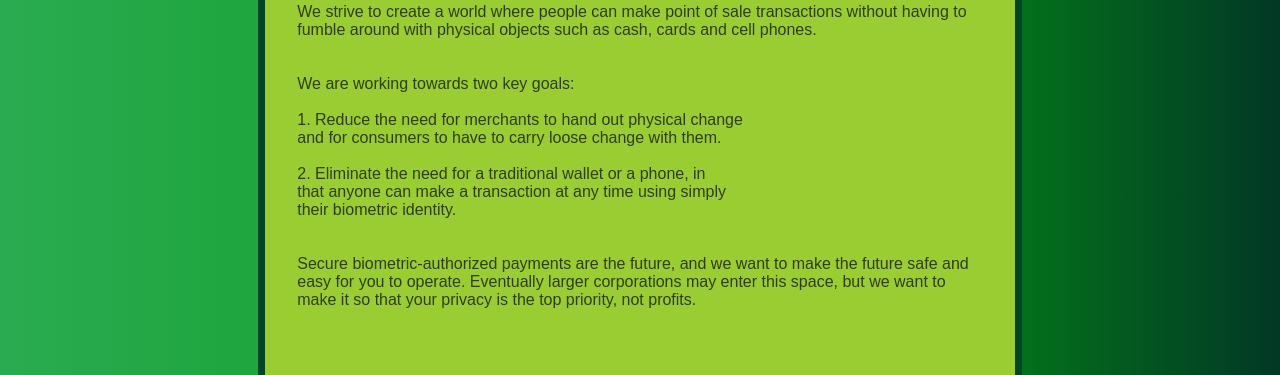
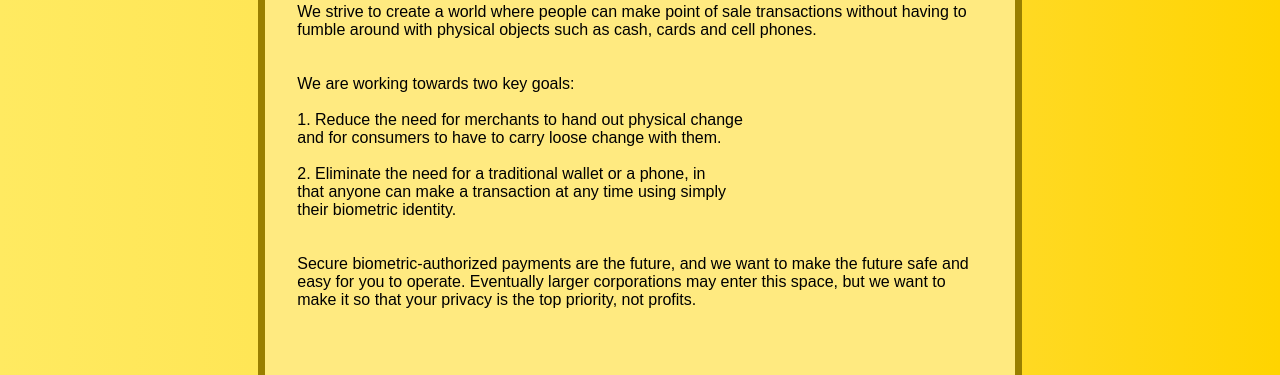
Before and after one commit to LightningPayment/LightningPayment.github.io, a plain HTML site: page about.html in a window 1280 px wide. Shown: the part 316-691 px from the top of the page. Drawn offline with Linux system fonts and the light colour scheme.

Commit message:
Update style.css

```diff
--- a/style.css
+++ b/style.css
@@ -1,6 +1,6 @@
 :root{
     background: rgb(42,171,81);
-    background: linear-gradient(90deg, rgba(42,171,81,1) 0%, rgba(5,154,20,1) 65%, rgba(2,56,38,1) 100%);
+    background: linear-gradient(90deg, rgba(255, 234, 97,1) 0%, rgba(255, 221, 60,1) 65%, rgba(255, 212, 0,1) 100%);
 }
 *{
     box-sizing: border-box;
@@ -343,19 +343,19 @@ i{
 }
 
 .border{
-    background-color: rgba(2,70,38,1);
+    background-color: #997F00;
     border-radius: 1rem;
     padding: 7px;
     width:auto;
 }
 
 .about-text{
-    background-color: yellowgreen;
+    background-color: #FFEA80;
     padding: 2rem;
     border-radius: 1rem;
     font-family: sans-serif;
     width:auto;
-    color:rgba(0,0,0,0.7);
+    color:rgba(0,0,0,1);
 }
 .about-text p{
     text-align: left;
```
